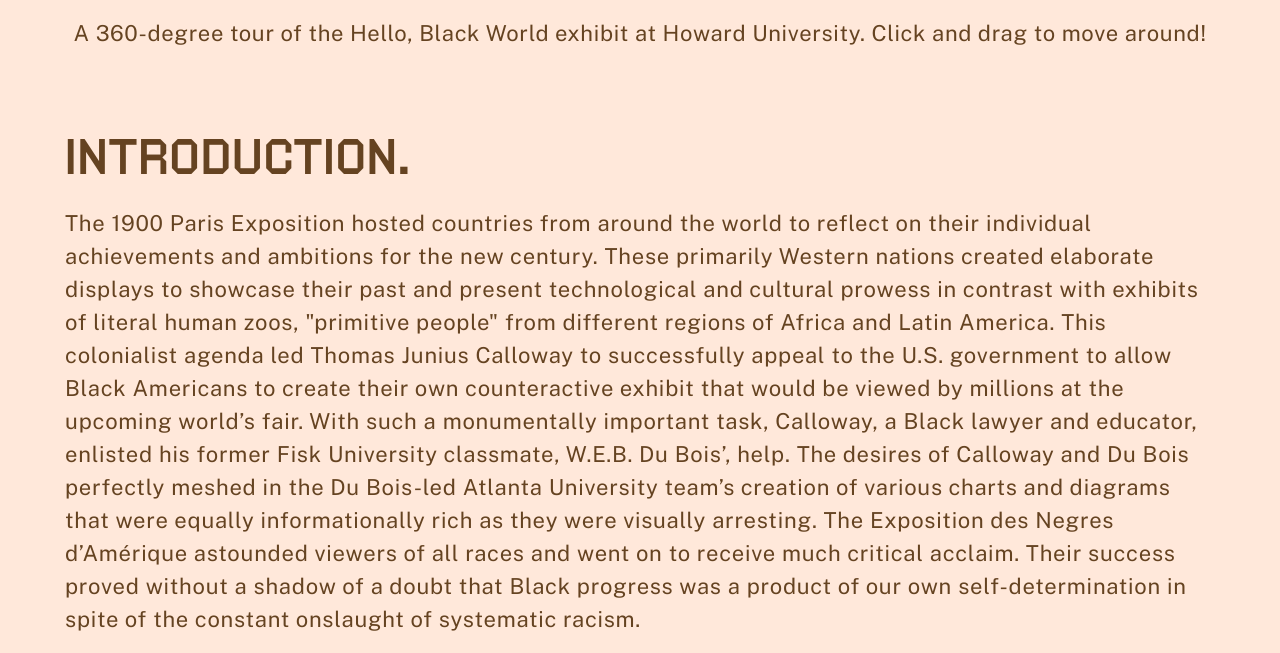
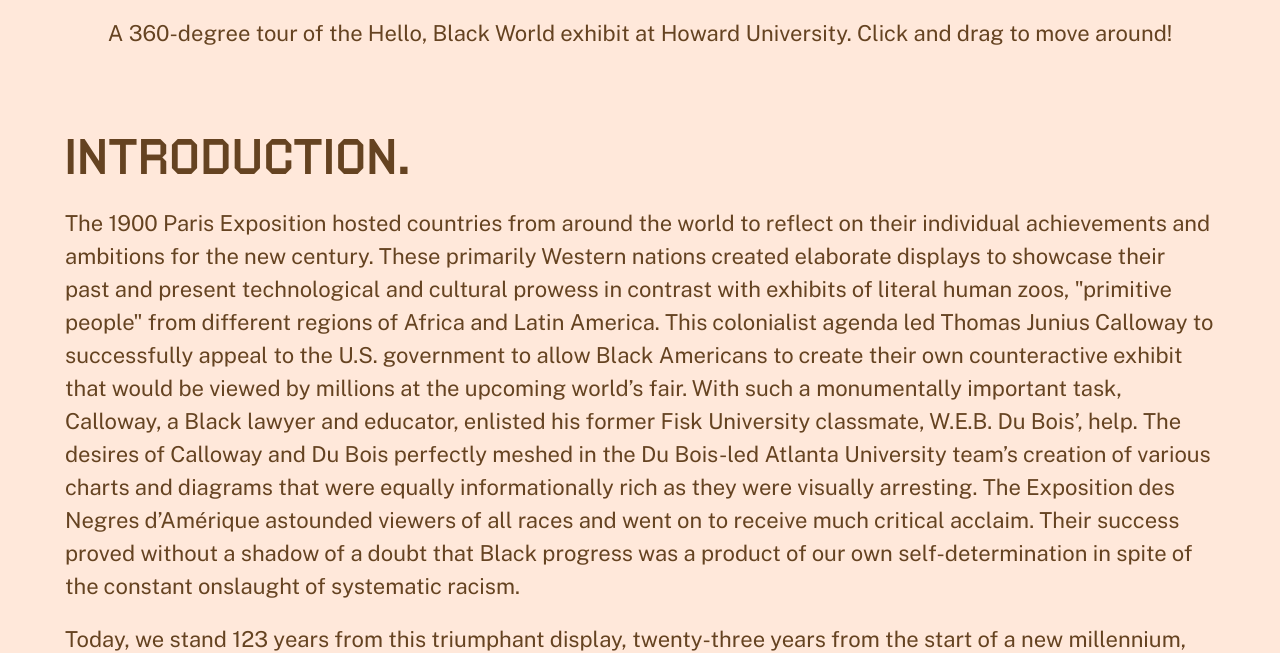
Before and after one commit to arjunphull123/dubois-webtext, a website built with Vite: page index.html in a window 1280 px wide. Shown: the part 1367-2020 px from the top of the page. Built offline with nearby package versions, Linux system fonts and the light colour scheme.

Commit message:
Update style.css

```diff
--- a/style.css
+++ b/style.css
@@ -112,7 +112,6 @@
   font-style: normal;
   font-weight: 400;
   line-height: normal;
-  letter-spacing: 0.04125rem;
 }
 
 .section {
@@ -143,7 +142,6 @@
   font-style: normal;
   font-weight: 400;
   line-height: 150%; /* 2.34375rem */
-  letter-spacing: 0.04688rem;
 }
 
 .frame {
```
